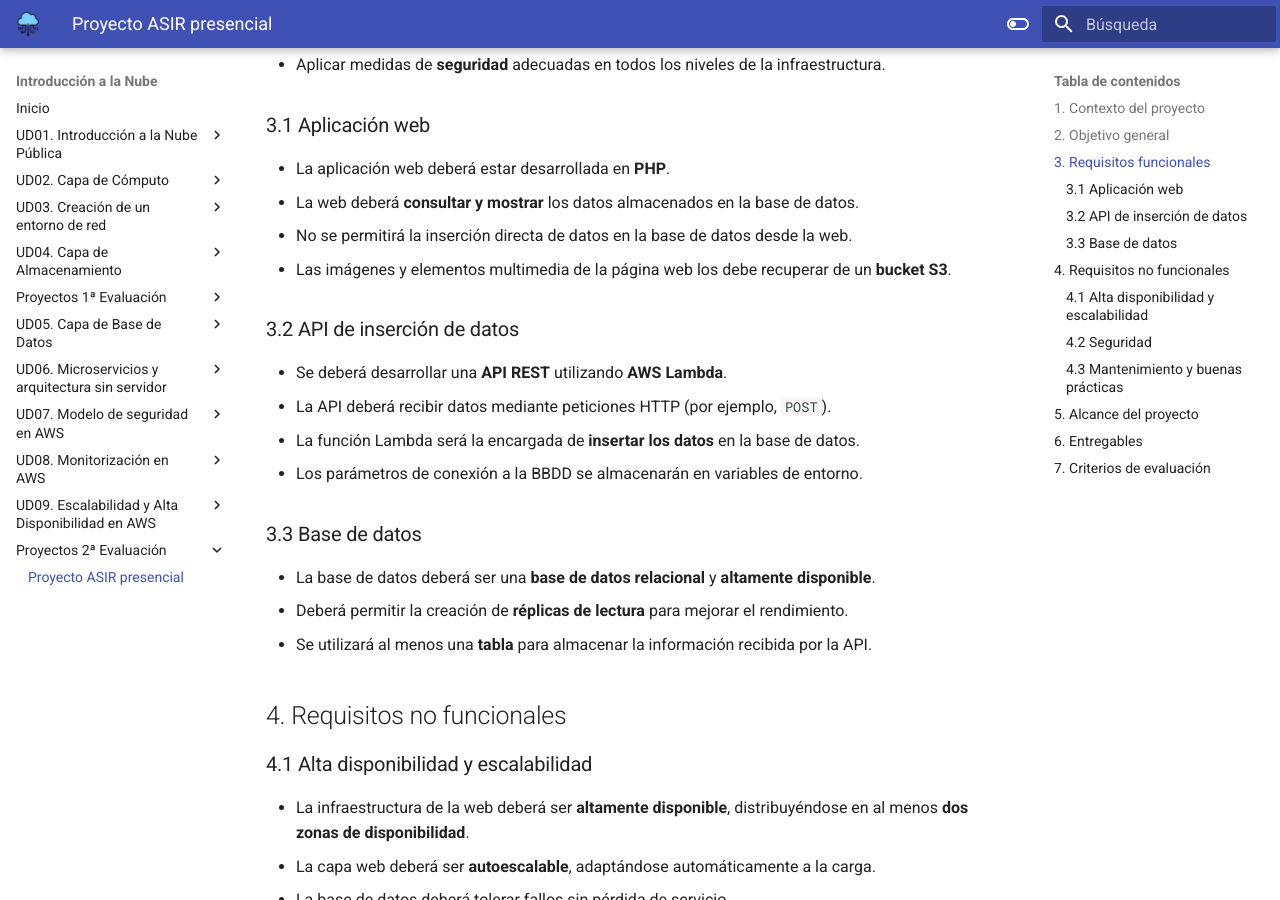
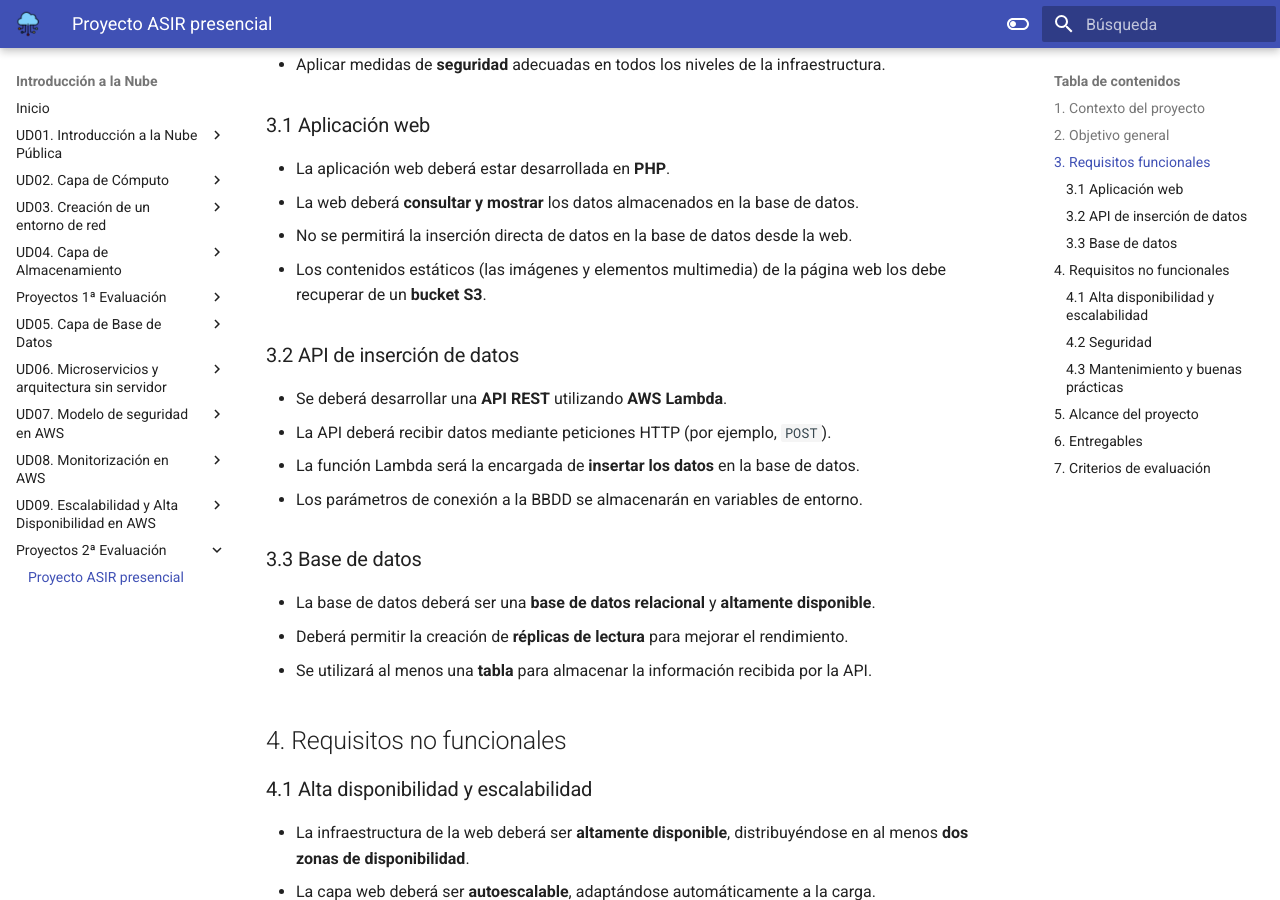
Before and after one commit to IES-CAMP-DE-MORVEDRE/optativa-cloud, an MkDocs documentation site: the page built from docs/pr02/pr02_asir.md, in a window 1280 px wide and 900 px high, scrolled down 968 px. Built offline with MkDocs 1.6.1 and Material for MkDocs 9.7.7, drawn with Linux system fonts in a browser that asks for light colours.

Commit message:
Update static content retrieval requirement
Clarified the requirement for static content retrieval.

```diff
--- a/docs/pr02/pr02_asir.md
+++ b/docs/pr02/pr02_asir.md
@@ -26,7 +26,7 @@
 - La aplicación web deberá estar desarrollada en **PHP**.
 - La web deberá **consultar y mostrar** los datos almacenados en la base de datos.
 - No se permitirá la inserción directa de datos en la base de datos desde la web.
-- Las imágenes y elementos multimedia de la página web los debe recuperar de un **bucket S3**.
+- Los contenidos estáticos (las imágenes y elementos multimedia) de la página web los debe recuperar de un **bucket S3**.
 
 ### 3.2 API de inserción de datos
 
```
